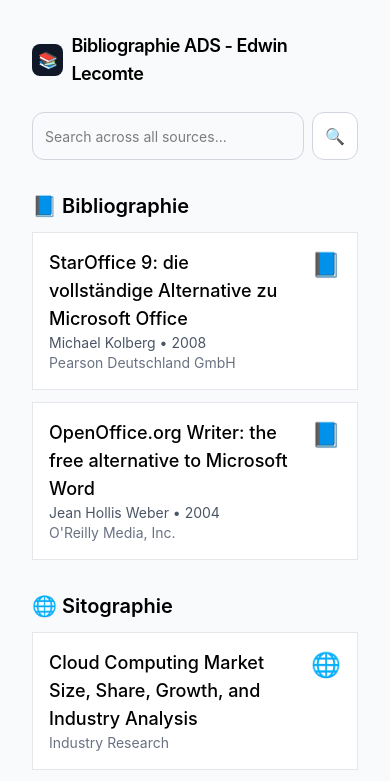
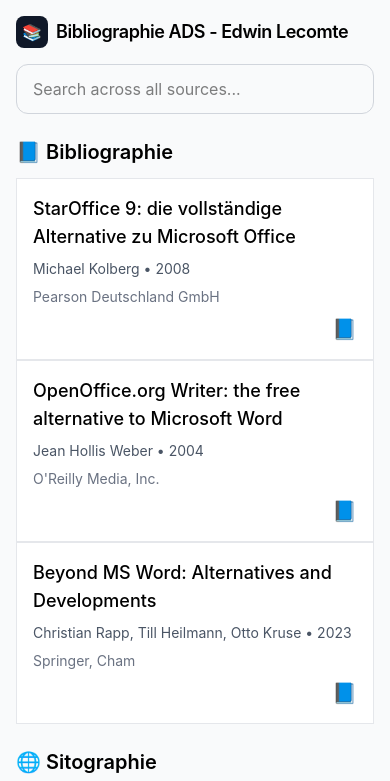
Before and after one commit to noiia/biblio-site, a React (Vite) app: page / in a window 390 px wide. Shown: the top 781 px of the page. Built offline with nearby package versions, Linux system fonts and the light colour scheme.

Commit message:
feat(imp) : adding responsive design

```diff
--- a/index.html
+++ b/index.html
@@ -1,3 +1,4 @@
 <div id="root"></div>
 <link rel="icon" href="/favicon.svg" />
+<meta name="viewport" content="width=device-width, initial-scale=1.0" />
 <script type="module" src="/src/main.jsx"></script>
--- a/src/components/ui/button/button.jsx
+++ b/src/components/ui/button/button.jsx
@@ -1,6 +1,6 @@
 export default function Button({ children }) {
 	return (
-		<button className="px-3 py-2 rounded-xl border border-gray-300 bg-white hover:bg-gray-100 transition">
+		<button className="w-full sm:w-auto px-4 py-3 rounded-xl border border-gray-300 bg-white hover:bg-gray-100 transition text-base">
 			{children}
 		</button>
 	);
--- a/src/components/ui/input/input.jsx
+++ b/src/components/ui/input/input.jsx
@@ -2,7 +2,7 @@
 	return (
 		<input
 			{...props}
-			className="flex-1 border border-gray-300 rounded-xl px-3 py-2 text-sm outline-none focus:ring-2 focus:ring-gray-200 h-12"
+			className="w-full border border-gray-300 rounded-xl px-4 py-3 text-base outline-none focus:ring-2 focus:ring-gray-200"
 		/>
 	);
 }
--- a/src/data/bibliography.js
+++ b/src/data/bibliography.js
@@ -5,6 +5,7 @@
 		authors: ["Michael Kolberg"],
 		publisher: "Pearson Deutschland GmbH",
 		year: 2008,
+		url: "https://books.google.com/books?hl=fr&lr=&id=ksK9PLrdOAwC&oi=fnd&pg=PA207&dq=StarOffice+9:+die+vollst%C3%A4ndige+Alternative+zu+Microsoft+Office&ots=Oi7-Vg1WUH&sig=vZXhg0lDdCmo68J7DSxN7g1WR3s",
 	},
 	{
 		type: "book",
@@ -12,6 +13,15 @@
 		authors: ["Jean Hollis Weber"],
 		publisher: "O'Reilly Media, Inc.",
 		year: 2004,
+		url: "https://books.google.com/books?hl=fr&lr=&id=21AgaZUBMgAC&oi=fnd&pg=PA1&dq=OpenOffice.org+Writer:+the+free+alternative+to+Microsoft+Word&ots=DNIfTSFrco&sig=Z7vEKEwnouudqcecvpThnN1pZbQ",
+	},
+	{
+		type: "book",
+		title: "Beyond MS Word: Alternatives and Developments",
+		authors: ["Christian Rapp", "Till Heilmann", "Otto Kruse"],
+		publisher: "Springer, Cham",
+		year: 2023,
+		url: "https://link.springer.com/chapter/10.1007/978-3-031-36033-6_3",
 	},
 ];
 
@@ -22,6 +32,7 @@
 		publisher: "Industry Research",
 		published: "12/01/2026",
 		consulted: "29/01/2026",
+		url: "https://www.industryresearch.biz/market-reports/cloud-computing-market-109191",
 	},
 	{
 		type: "web",
@@ -29,6 +40,7 @@
 		author: "Matt Li",
 		published: "13/11/2025",
 		consulted: "27/01/2026",
+		url: "https://www.secondtalent.com/resources/top-cloud-development-statistics-market-size-adoption-rates/",
 	},
 	{
 		type: "web",
@@ -37,6 +49,7 @@
 		author: "Florian Brunel",
 		published: "01/02/2024",
 		consulted: "28/01/2026",
+		url: "https://www.it-connect.fr/la-cnil-autorise-microsoft-a-heberger-les-donnees-de-sante-des-francais/",
 	},
 	{
 		type: "web",
@@ -44,66 +57,77 @@
 		publisher: "Microsoft",
 		published: "04/12/2025",
 		consulted: "28/01/2026",
+		url: "https://learn.microsoft.com/fr-fr/compliance/regulatory/offering-hds-france",
 	},
 	{
 		type: "web",
 		title: "Agence du Numérique en Santé",
 		publisher: "ANS",
 		consulted: "29/01/2026",
+		url: "https://esante.gouv.fr",
 	},
 	{
 		type: "web",
 		title: "Posture générale et actions de l'ANSSI sur le cloud",
 		publisher: "ANSSI",
 		consulted: "29/01/2026",
+		url: "https://cyber.gouv.fr/enjeux-technologiques/cloud/",
 	},
 	{
 		type: "web",
 		title: "OpenOffice.org",
 		publisher: "Wikipédia",
 		consulted: "04/02/2026",
+		url: "https://fr.wikipedia.org/wiki/OpenOffice.org",
 	},
 	{
 		type: "web",
 		title: "StarOffice",
 		publisher: "Wikipédia",
 		consulted: "04/02/2026",
+		url: "https://fr.wikipedia.org/wiki/StarOffice",
 	},
 	{
 		type: "web",
 		title: "The Document Foundation",
 		publisher: "Wikipédia",
 		consulted: "04/02/2026",
+		url: "https://fr.wikipedia.org/wiki/The_Document_Foundation",
 	},
 	{
 		type: "web",
 		title: "LibreOffice",
 		publisher: "Wikipédia",
 		consulted: "04/02/2026",
+		url: "https://fr.wikipedia.org/wiki/LibreOffice",
 	},
 	{
 		type: "web",
 		title: "OnlyOffice",
 		publisher: "Wikipédia",
 		consulted: "06/02/2026",
+		url: "https://fr.wikipedia.org/wiki/OnlyOffice",
 	},
 	{
 		type: "web",
 		title: "Google Workspace",
 		publisher: "Wikipédia",
 		consulted: "06/02/2026",
+		url: "https://fr.wikipedia.org/wiki/Google_Workspace",
 	},
 	{
 		type: "web",
 		title: "iWork",
 		publisher: "Wikipédia",
 		consulted: "06/02/2026",
+		url: "https://fr.wikipedia.org/wiki/IWork",
 	},
 	{
 		type: "web",
 		title: "Apple iWork",
 		publisher: "Apple",
 		consulted: "06/02/2026",
+		url: "https://www.apple.com/fr/iwork/",
 	},
 ];
 
@@ -111,10 +135,11 @@
 	{
 		id: "I1",
 		title:
-			"Histogramme de répartition des systèmes d’exploitation vendus entre 2009 et 2025",
+			"Histogramme de répartition des systèmes d'exploitation vendus entre 2009 et 2025",
 		source: "Statista",
 		published: "05/03/2025",
 		consulted: "29/01/2026",
+		url: "https://www.msn.com/fr-fr/actualite/other/la-domination-mondiale-de-windows-s-érode/ar-AA1CeVVr",
 	},
 	{
 		id: "I2",
@@ -122,6 +147,7 @@
 		source: "Infologo",
 		published: "09/2024",
 		consulted: "27/01/2026",
+		url: "https://infologo.ch/wp-content/uploads/2024/09/M365-Apps.webp",
 	},
 	{
 		id: "I3",
@@ -129,6 +155,7 @@
 		source: "Theatrum-bell",
 		published: "03/2025",
 		consulted: "28/01/2026",
+		url: "https://theatrum-belli.com/wp-content/uploads/2025/03/Souverainete-numerique.jpg",
 	},
 	{
 		id: "I4",
@@ -136,41 +163,48 @@
 		source: "CNIL",
 		published: "24/05/2016",
 		consulted: "28/01/2026",
+		url: "https://www.cnil.fr/fr/reglement-europeen-protection-donnees",
 	},
 	{
 		id: "I5",
 		title: "Logo OpenOffice",
 		source: "Microsoft Store",
 		consulted: "09/02/2026",
+		url: "https://apps.microsoft.com/detail/xp89j5462cmgjd?hl=fr-FR&gl=CV",
 	},
 	{
 		id: "I6",
 		title: "Logo LibreOffice",
 		source: "iledefrance-unowhy.com",
 		consulted: "09/02/2026",
+		url: "https://iledefrance-unowhy.com/produit/libreoffice/",
 	},
 	{
 		id: "I7",
 		title: "Logos suite LibreOffice",
 		source: "paulojose-brainstorm",
 		consulted: "09/02/2026",
+		url: "http://paulojose-brainstorm.blogspot.com/2020/05/libreoffice-new-2020-icons.html",
 	},
 	{
 		id: "I8",
 		title: "Logo OnlyOffice",
 		source: "jaimelesstartups",
 		consulted: "09/02/2026",
+		url: "https://www.jaimelesstartups.fr/onlyoffice-application-bureautique-dans-le-cloud/",
 	},
 	{
 		id: "I9",
 		title: "Logos Google Workspace",
-		source: "L’Usine Digitale",
+		source: "L'Usine Digitale",
 		consulted: "09/02/2026",
+		url: "https://www.usine-digitale.fr/article/workspace-la-suite-bureautique-de-google-accessible-a-tous-sur-gmail.N1104809",
 	},
 	{
 		id: "I10",
 		title: "Logos iWork",
 		source: "Reddit",
 		consulted: "09/02/2026",
+		url: "https://preview.redd.it/whats-your-guys-opinion-on-iwork-for-mac-v0-2d4srjbjfvwc1.jpeg?auto=webp&s=b6f184d4ccef61e4e07a9883c24d29d5667566d6",
 	},
 ];
--- a/src/pages/Home.jsx
+++ b/src/pages/Home.jsx
@@ -51,31 +51,41 @@
 
 // generic card renderer
 function RenderCard({ item, search, emoji }) {
+	const Wrapper = item.url
+		? ({ children }) => (
+				<a href={item.url} target="_blank" rel="noopener noreferrer">
+					{children}
+				</a>
+			)
+		: ({ children }) => <div>{children}</div>;
+
 	return (
-		<Card>
-			<CardContent className="p-4 flex justify-between items-start">
-				<div>
-					<div className="text-lg font-medium">
-						{highlight(item.title, search)}
+		<Wrapper>
+			<Card>
+				<CardContent className="p-4 flex flex-col sm:flex-row sm:justify-between sm:items-start gap-2">
+					<div className="text-lg font-medium wrap-break-word">
+						{highlight(item.title || "", search)}
 					</div>
 
 					{item.author || item.authors ? (
-						<div className="text-sm text-gray-600">
+						<div className="text-sm text-gray-600 wrap-break-word">
 							{item.author || item.authors?.join(", ")} •{" "}
 							{item.year || item.published}
 						</div>
 					) : null}
 
 					{item.source || item.publisher ? (
-						<div className="text-sm text-gray-500">
+						<div className="text-sm text-gray-500 wrap-break-word">
 							{item.source || item.publisher}
 						</div>
 					) : null}
-				</div>
 
-				<div className="text-2xl ml-4">{emoji}</div>
-			</CardContent>
-		</Card>
+					<div className="text-xl sm:text-2xl self-end sm:self-auto">
+						{emoji}
+					</div>
+				</CardContent>
+			</Card>
+		</Wrapper>
 	);
 }
 
@@ -92,21 +102,20 @@
 	const filteredVis = filterData(visuals);
 
 	return (
-		<div className="min-h-screen bg-gray-50 p-8">
-			<div className="max-w-4xl mx-auto space-y-8">
+		<div className="min-h-screen bg-gray-50 p-4 sm:p-6 md:p-8">
+			<div className="max-w-4xl mx-auto space-y-6 sm:space-y-8">
 				{/* HEADER */}
-				<div className="flex items-center justify-between mb-6">
+				<div className="flex flex-col sm:flex-row sm:items-center sm:justify-between gap-2 mb-4">
 					<Logo />
 				</div>
 
 				{/* SEARCH */}
-				<div className="flex gap-2">
+				<div className="flex flex-col sm:flex-row gap-2">
 					<Input
 						value={search}
 						onChange={(e) => setSearch(e.target.value)}
 						placeholder="Search across all sources..."
 					/>
-					<Button>🔍</Button>
 				</div>
 
 				{/* 📘 BIBLIOGRAPHIE */}
```
